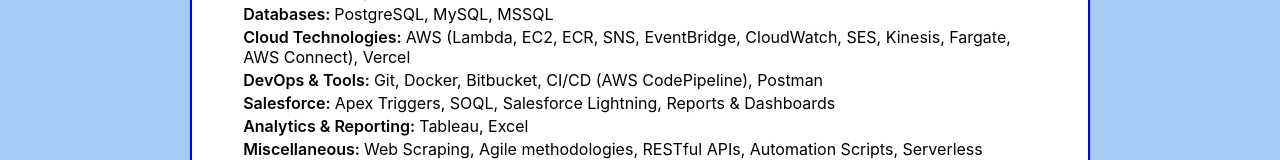
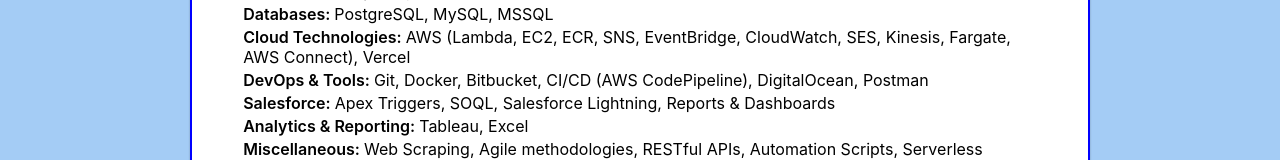
Before and after one commit to ankursonideveloper/resume, a React (Create React App) app in the folder resume/: page / in a window 1280 px wide. Shown: the part 469-629 px from the top of the page. Built offline with nearby package versions, Linux system fonts and the light colour scheme.

Commit message:
changed data

```diff
--- a/resume/src/Information/Information.js
+++ b/resume/src/Information/Information.js
@@ -25,7 +25,7 @@
     database: "PostgreSQL, MySQL, MSSQL",
     cloud:
       "AWS (Lambda, EC2, ECR, SNS, EventBridge, CloudWatch, SES, Kinesis, Fargate, AWS Connect), Vercel",
-    devOpsTools: "Git, Docker, Bitbucket, CI/CD (AWS CodePipeline), Postman",
+    devOpsTools: "Git, Docker, Bitbucket, CI/CD (AWS CodePipeline), DigitalOcean, Postman",
     salesforce:
       "Apex Triggers, SOQL, Salesforce Lightning, Reports & Dashboards",
     analytics: "Tableau, Excel",
```
